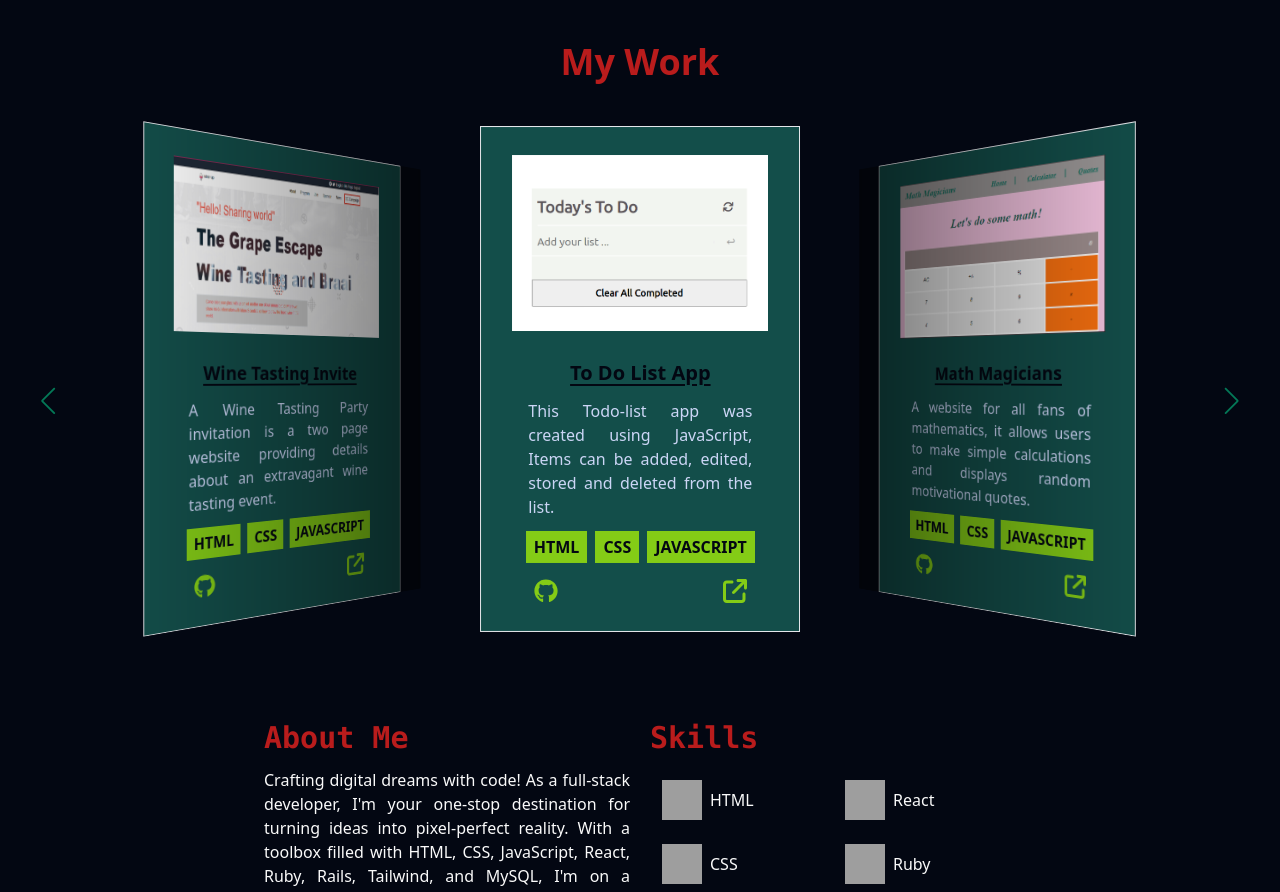
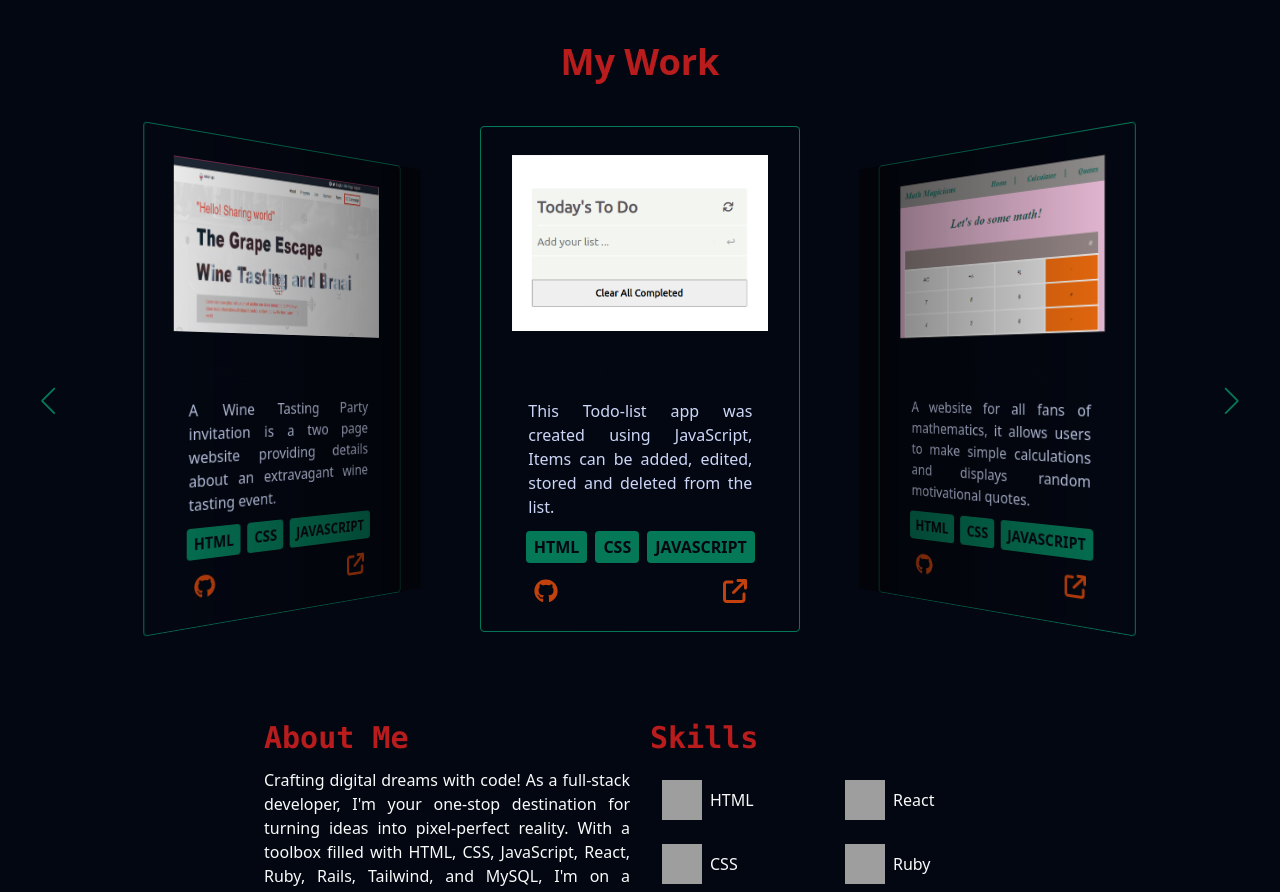
Before and after one commit to Naledi-Dikgale/my-portfolio, a React (Vite) app: page / in a window 1280 px wide. Shown: the part 850-1742 px from the top of the page. Built offline with nearby package versions, Linux system fonts and the light colour scheme; grey boxes are pictures that could not be loaded.

Commit message:
Update styling

```diff
--- a/src/components/cards/ProjectCard.jsx
+++ b/src/components/cards/ProjectCard.jsx
@@ -6,7 +6,7 @@ const ProjectCard = (project) => {
   const prj = { ...project };
 
   return (
-    <div className="h-fit w-fit max-sm:w-full md:w-64 lg:w-full border text-primary p-3 flex flex-col justify-center items-center hover:border-2 hover:border-white transition-transform max-w-xs bg-teal-900 ">
+    <div className="h-fit w-fit max-sm:w-full md:w-64 lg:w-full border text-primary p-3 flex flex-col justify-center items-center border border-3 border-secondary rounded hover:border-2 hover:border-secondary transition-transform max-w-xs bg-primay ">
       <div className="flex flex-col items-center justify-center">
         <img className="object-contain md:w-60 md:h-44 lg:w-64 lg:h-48 my-2" src={prj.project.imageURL} alt={prj.project.title} />
         <h3 className="text-xl max-sm:text-lg font-bold underline underline-offset-4 text-center py-3">
@@ -20,7 +20,7 @@ const ProjectCard = (project) => {
             return (
               <div
                 className={
-                  `py-1 px-2 box-border bg-lime-500 text-primary w-full hover:bg-primary hover:text-secondary hover:cursor-pointer ` +
+                  `py-1 px-2 box-border rounded bg-secondary text-primary w-full hover:bg-red-700 hover:text-neutral-50 hover:cursor-pointer ` +
                   `md: w-max grid grid-cols-${prj.project.tech.length}`
                 }
                 key={index}
@@ -34,10 +34,10 @@ const ProjectCard = (project) => {
         </div>
         <div className="w-5/6 py-3 flex justify-between">
           <a href={prj.project.projectSrc} target="_blank" rel="noreferrer">
-            <FontAwesomeIcon icon={faGithub}  className="h-6 w-6 hover:text-primary text-lime-500 transition-transform hover:-translate-y-1"/>
+            <FontAwesomeIcon icon={faGithub}  className="h-6 w-6 hover:text-red-700 text-orange-700 transition-transform hover:-translate-y-1"/>
           </a>
           <a href={prj.project.projectURL} target="_blank" rel="noreferrer">
-            <FontAwesomeIcon icon={faArrowUpRightFromSquare} className="h-6 w-6 hover:text-primary text-lime-500 transition-transform hover:-translate-y-1" />
+            <FontAwesomeIcon icon={faArrowUpRightFromSquare} className="h-6 w-6 hover:text-red-700 text-orange-700 transition-transform hover:-translate-y-1" />
           </a>
         </div>
       </div>
```
